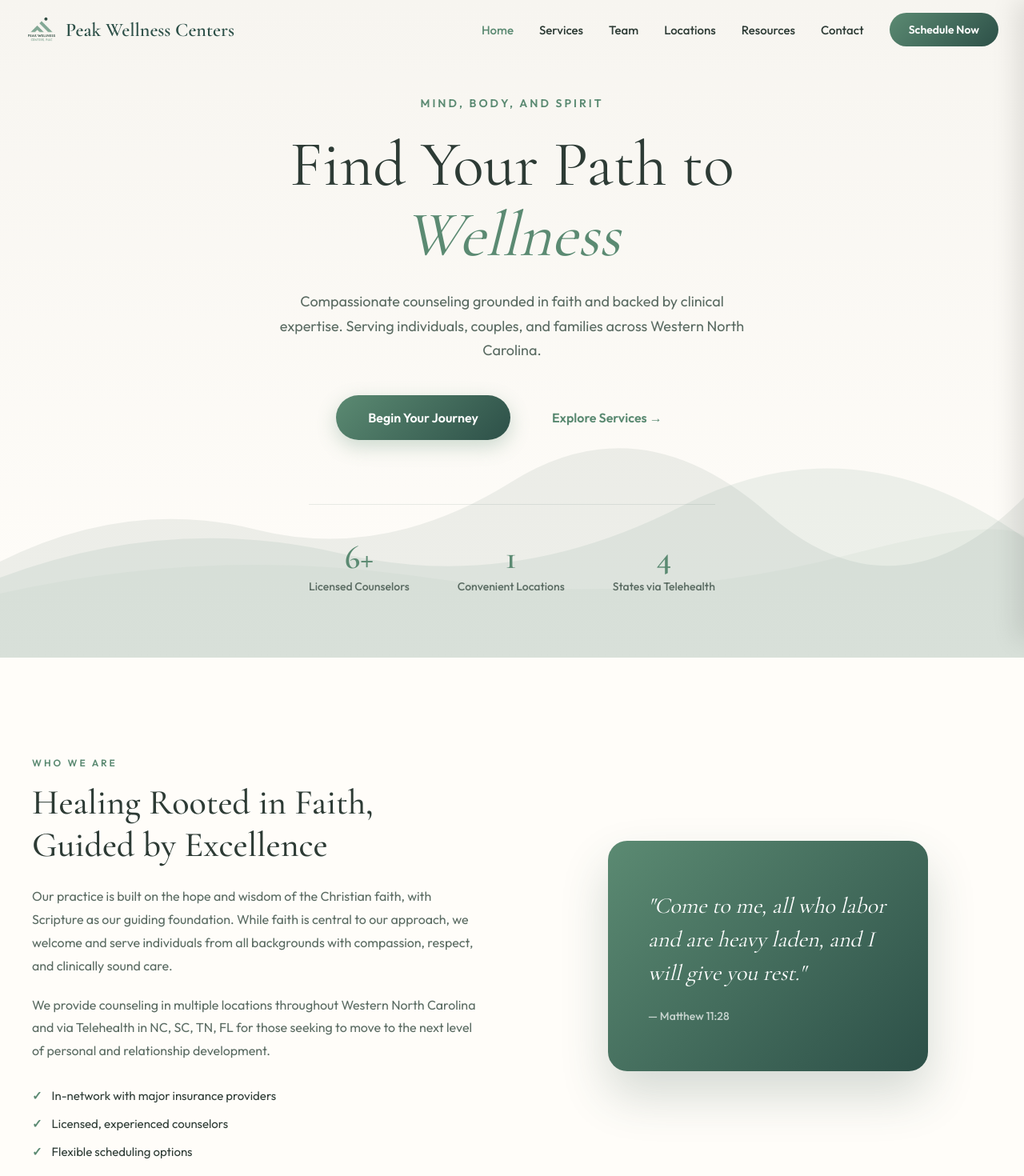
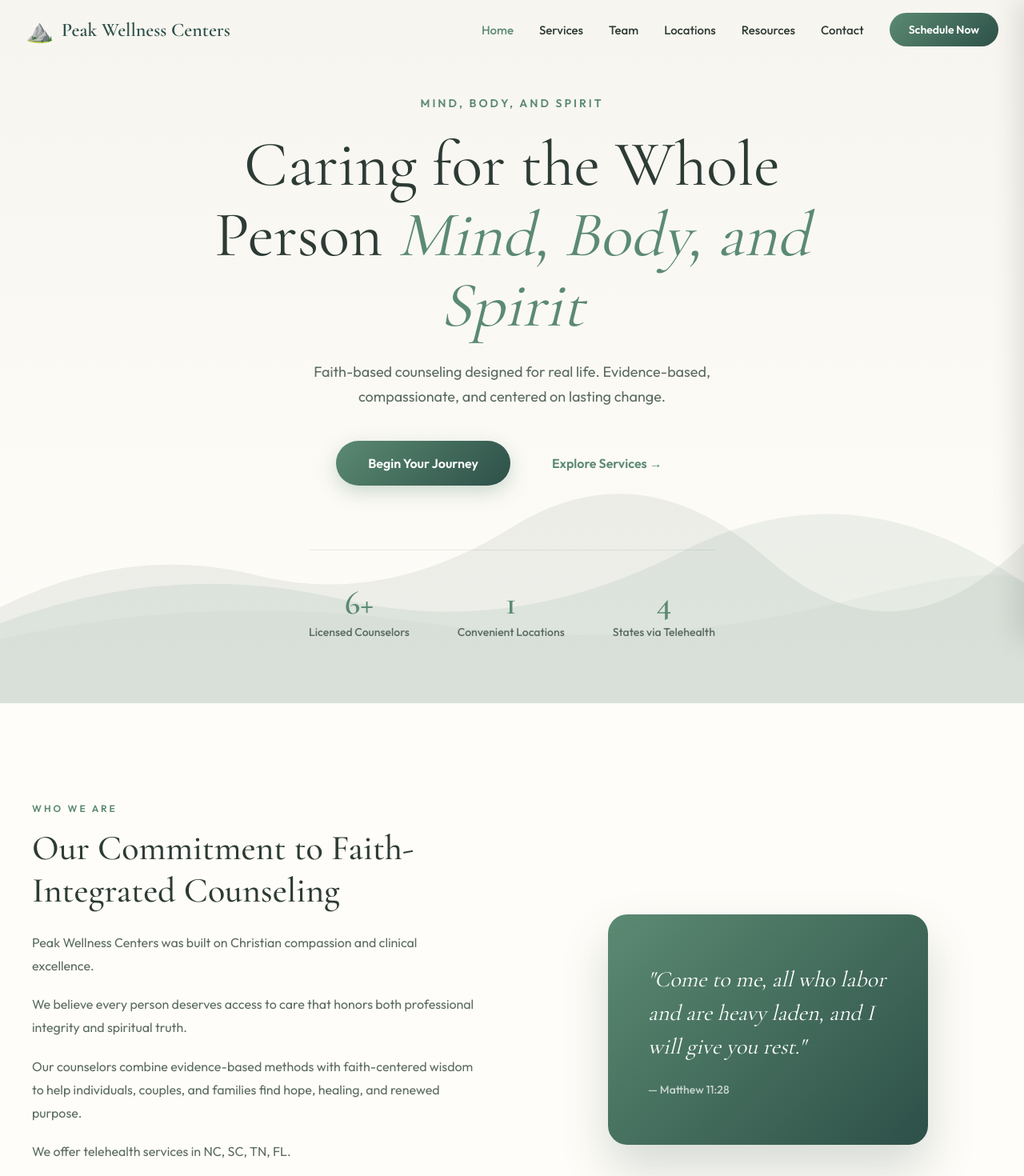
Before and after one commit to katiecannington/peak-wellness, a React (Vite) app in the folder peak-wellness-site/: page / in a window 1280 px wide. Shown: the top 1470 px of the page at 80% size. Built offline with nearby package versions, Linux system fonts and the light colour scheme.

Commit message:
Update App.jsx

```diff
--- a/peak-wellness-site/src/App.jsx
+++ b/peak-wellness-site/src/App.jsx
@@ -368,7 +368,7 @@ const PeakWellness = () => {
       }}>
         <div style={styles.navContainer}>
           <div style={styles.logo} onClick={() => { setCurrentPage('home'); window.scrollTo(0, 0); }}>
-            <img src="/logo.png" alt="Peak Wellness" style={{ height: '40px' }} />
+            <span style={styles.logoIcon}>⛰️</span>
             <span style={styles.logoText}>{config.businessName}</span>
           </div>
 
@@ -450,12 +450,11 @@ const PeakWellness = () => {
             <div style={styles.heroContent} className="fade-in">
               <p style={styles.heroTagline}>{config.tagline}</p>
               <h1 style={styles.heroTitle}>
-                Find Your Path to
-                <span style={styles.heroTitleAccent}> Wellness</span>
+                {config.heroHeadline || "Caring for the Whole Person"}
+                <span style={styles.heroTitleAccent}> Mind, Body, and Spirit</span>
               </h1>
               <p style={styles.heroSubtitle}>
-                Compassionate counseling grounded in faith and backed by clinical expertise.
-                Serving individuals, couples, and families across Western North Carolina.
+                {config.heroSubhead || "Faith-based counseling designed for real life. Evidence-based, compassionate, and centered on lasting change."}
               </p>
               <div style={styles.heroCtas}>
                 <button onClick={() => scrollToSection('contact')} className="cta-button" style={styles.primaryCta}>
@@ -486,16 +485,12 @@ const PeakWellness = () => {
             <div className="about-grid" style={styles.aboutContainer}>
               <div style={styles.aboutContent}>
                 <span style={styles.sectionLabel}>Who We Are</span>
-                <h2 style={styles.aboutTitle}>Healing Rooted in Faith, Guided by Excellence</h2>
+                <h2 style={styles.aboutTitle}>{config.aboutTitle || "Our Commitment to Faith-Integrated Counseling"}</h2>
+                {(config.aboutText || []).map((text, i) => (
+                  <p key={i} style={styles.aboutText}>{text}</p>
+                ))}
                 <p style={styles.aboutText}>
-                  Our practice is built on the hope and wisdom of the Christian faith, with Scripture
-                  as our guiding foundation. While faith is central to our approach, we welcome and
-                  serve individuals from all backgrounds with compassion, respect, and clinically sound care.
-                </p>
-                <p style={styles.aboutText}>
-                  We provide counseling in multiple locations throughout Western North Carolina and via
-                  Telehealth in {config.telehealthStates.join(', ')} for those seeking to move to the next level of personal
-                  and relationship development.
+                  We offer telehealth services in {config.telehealthStates.join(', ')}.
                 </p>
                 <div style={styles.aboutFeatures}>
                   {["In-network with major insurance providers", "Licensed, experienced counselors", "Flexible scheduling options"].map((feature, i) => (
@@ -668,6 +663,15 @@ const PeakWellness = () => {
                       <p style={styles.contactValue}>{config.email}</p>
                     </div>
                   </a>
+                  <div style={styles.contactItem}>
+                    <span style={styles.contactIcon}>📍</span>
+                    <div>
+                      <p style={styles.contactLabel}>Address</p>
+                      <p style={styles.contactValue}>
+                        {config.address ? `${config.address.street}, ${config.address.city}, ${config.address.state} ${config.address.zip}` : ''}
+                      </p>
+                    </div>
+                  </div>
                   <div style={styles.contactItem}>
                     <span style={styles.contactIcon}>🕐</span>
                     <div>
@@ -772,7 +776,7 @@ const PeakWellness = () => {
         <div style={styles.footerContainer}>
           <div className="footer-main" style={styles.footerMain}>
             <div style={styles.footerBrand}>
-              <span style={styles.footerLogo}><img src="/logo.png" alt="" style={{ height: '30px', marginRight: '10px', verticalAlign: 'middle' }} /> {config.businessName}</span>
+              <span style={styles.footerLogo}>⛰️ {config.businessName}</span>
               <p style={styles.footerTagline}>{config.tagline}</p>
             </div>
             <div className="footer-links" style={styles.footerLinks}>
```
